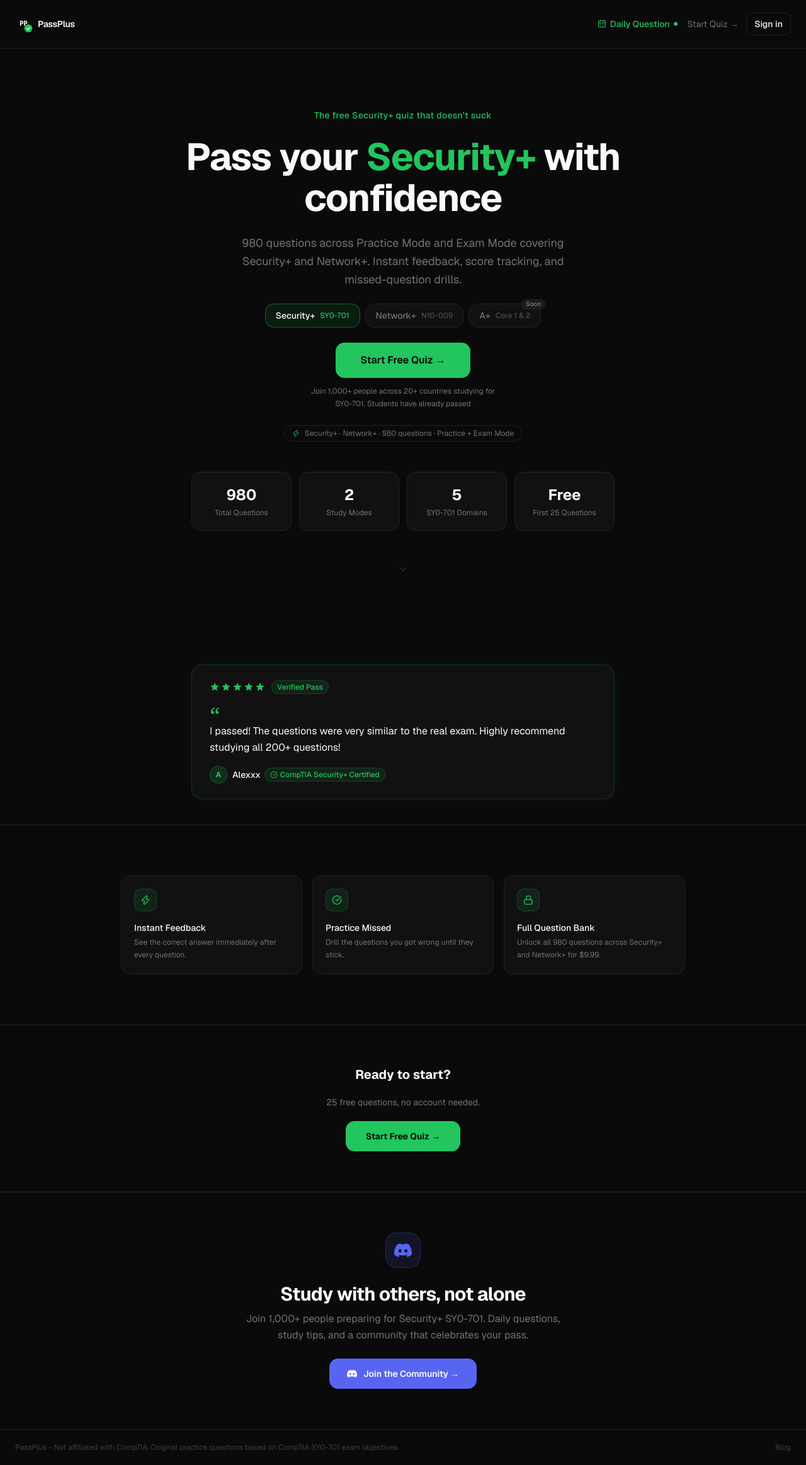
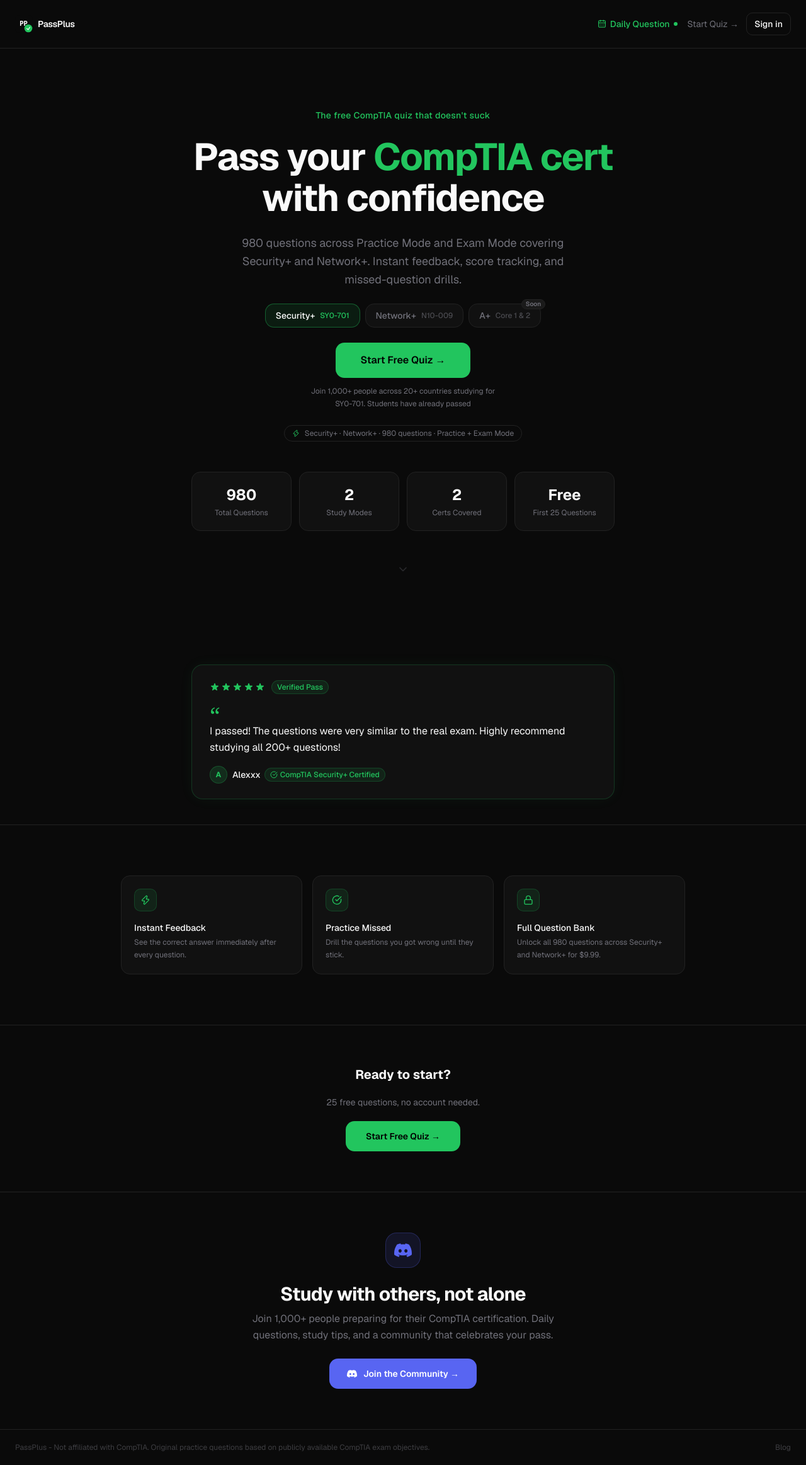
Before and after one commit to RayyanNahavandi/passplus, a Next.js app: page / in a window 1280 px wide. Shown: the whole page at 63% size. Built offline with nearby package versions, Linux system fonts and the light colour scheme; no server answers.

Commit message:
update site copy to be cert-agnostic

```diff
--- a/app/page.tsx
+++ b/app/page.tsx
@@ -227,7 +227,7 @@
             {...fadeUp(0)}
             className="text-sm text-accent-green font-medium tracking-wide"
           >
-            The free Security+ quiz that doesn&apos;t suck
+            The free CompTIA quiz that doesn&apos;t suck
           </motion.p>
 
           <motion.h1
@@ -235,7 +235,7 @@
             className="text-4xl sm:text-6xl font-bold tracking-tight leading-[1.08]"
           >
             Pass your{" "}
-            <span className="text-accent-green">Security+</span>
+            <span className="text-accent-green">CompTIA cert</span>
             {" "}with confidence
           </motion.h1>
 
@@ -364,7 +364,7 @@
           {[
             { value: "980", label: "Total Questions" },
             { value: "2", label: "Study Modes" },
-            { value: "5", label: "SY0-701 Domains" },
+            { value: "2", label: "Certs Covered" },
             { value: "Free", label: "First 25 Questions" },
           ].map((stat, i) => (
             <motion.div
@@ -557,7 +557,7 @@
               Study with others, not alone
             </h2>
             <p className="text-sm sm:text-base text-muted-foreground leading-relaxed">
-              Join 1,000+ people preparing for Security+ SY0-701. Daily questions, study tips, and a community that celebrates your pass.
+              Join 1,000+ people preparing for their CompTIA certification. Daily questions, study tips, and a community that celebrates your pass.
             </p>
           </div>
 
@@ -579,7 +579,7 @@
 
       <footer className="border-t border-border px-6 py-5 flex flex-col sm:flex-row items-center justify-between gap-2 text-xs text-muted-foreground/50">
         <span>
-          PassPlus - Not affiliated with CompTIA. Original practice questions based on CompTIA SY0-701 exam objectives.
+          PassPlus - Not affiliated with CompTIA. Original practice questions based on publicly available CompTIA exam objectives.
         </span>
         <Link href="/blog" className="hover:text-muted-foreground transition-colors">
           Blog
```
